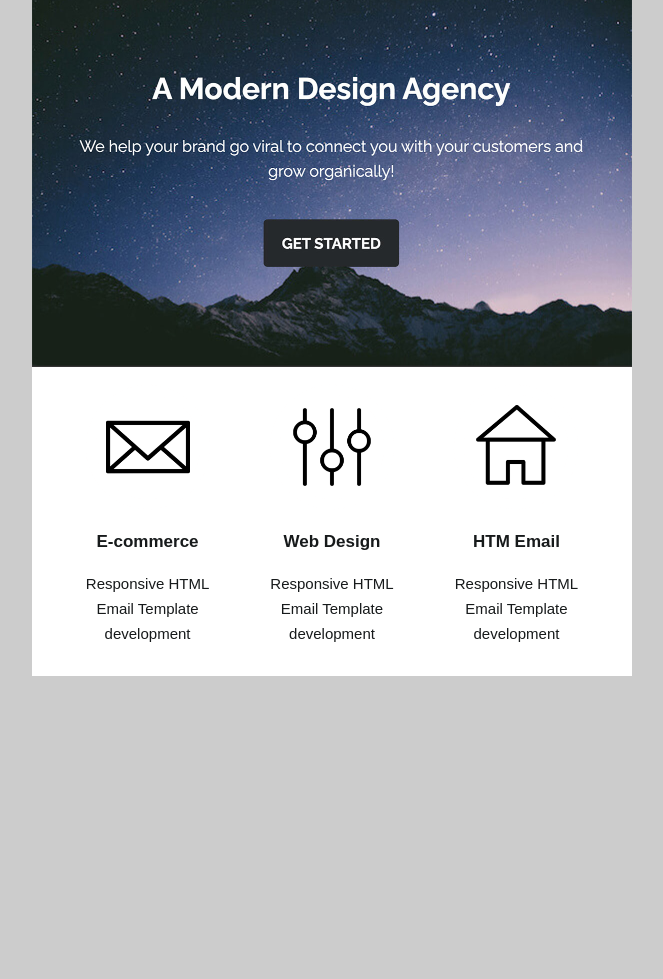
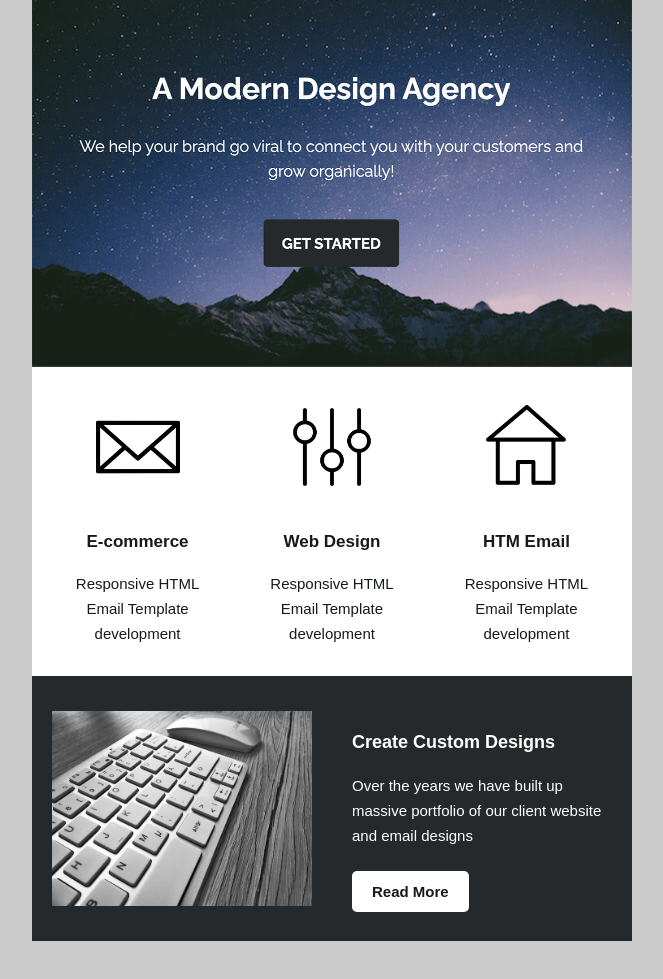
Before and after one commit to Koka-koka/HTML-Email-Template, a plain HTML site: page index.html in a window 1280 px wide. Shown: the part 111-1090 px from the top of the page, without its empty margins (308-971 px from the left). Before the commit the page ends 847 px from the top, so only its background shows below. Drawn offline with Linux system fonts and the light colour scheme.

Commit message:
create 2 column section with img text and btn

```diff
--- a/index.html
+++ b/index.html
@@ -60,7 +60,7 @@
 		}
 
 		.three-columns .column {
-			max-width: 180px;
+			max-width: 190px;
 			display: inline-block;
 			vertical-align: middle;
 			text-align: center;
@@ -74,6 +74,29 @@
 			font-size: 15px;
 			line-height: 25px;
 			padding: 0 5px;
+		}
+
+		.two-columns.last {
+			padding: 15px 0;
+		}
+
+		.two-columns .padding {
+			padding: 20px;
+		}
+
+		.two-columns .content {
+			font-size: 15px;
+			line-height: 25px;
+			text-align: left;
+		}
+
+		.button {
+			background-color: #fff;
+			color: #171a1b;
+			text-decoration: none;
+			padding: 12px 20px;
+			border-radius: 5px;
+			font-weight: bold;
 		}
 	</style>
 </head>
@@ -200,7 +223,48 @@
 			</tr>
 
 			<!-- TWO COLUMN SECTION -->
-
+			<tr>
+				<td style="background-color: #26292b; color: #ffffff;">
+					<table width="100%">
+						<tr>
+							<td class="two-columns last">
+								<table class="column">
+									<tr>
+										<td class="padding">
+											<table class="content">
+												<tr>
+													<td>
+														<a href="#"><img src="img/keyboard.jpg" alt="keyboard"
+																width="260" style="max-width: 260px;"></a>
+													</td>
+												</tr>
+											</table>
+										</td>
+									</tr>
+								</table>
+								<table class="column">
+									<tr>
+										<td class="padding">
+											<table class="content">
+												<tr>
+													<td>
+														<p style="font-weight: bold; font-size: 18px;">Create Custom
+															Designs</p>
+														<p style="padding-bottom: 16px;">Over the years we have built up
+															massive portfolio of our
+															client website and email designs</p>
+														<a href="#" class="button">Read More</a>
+													</td>
+												</tr>
+											</table>
+										</td>
+									</tr>
+								</table>
+							</td>
+						</tr>
+					</table>
+				</td>
+			</tr>
 
 			<!-- TITLE, TEXT & BUTTON -->
 
```
